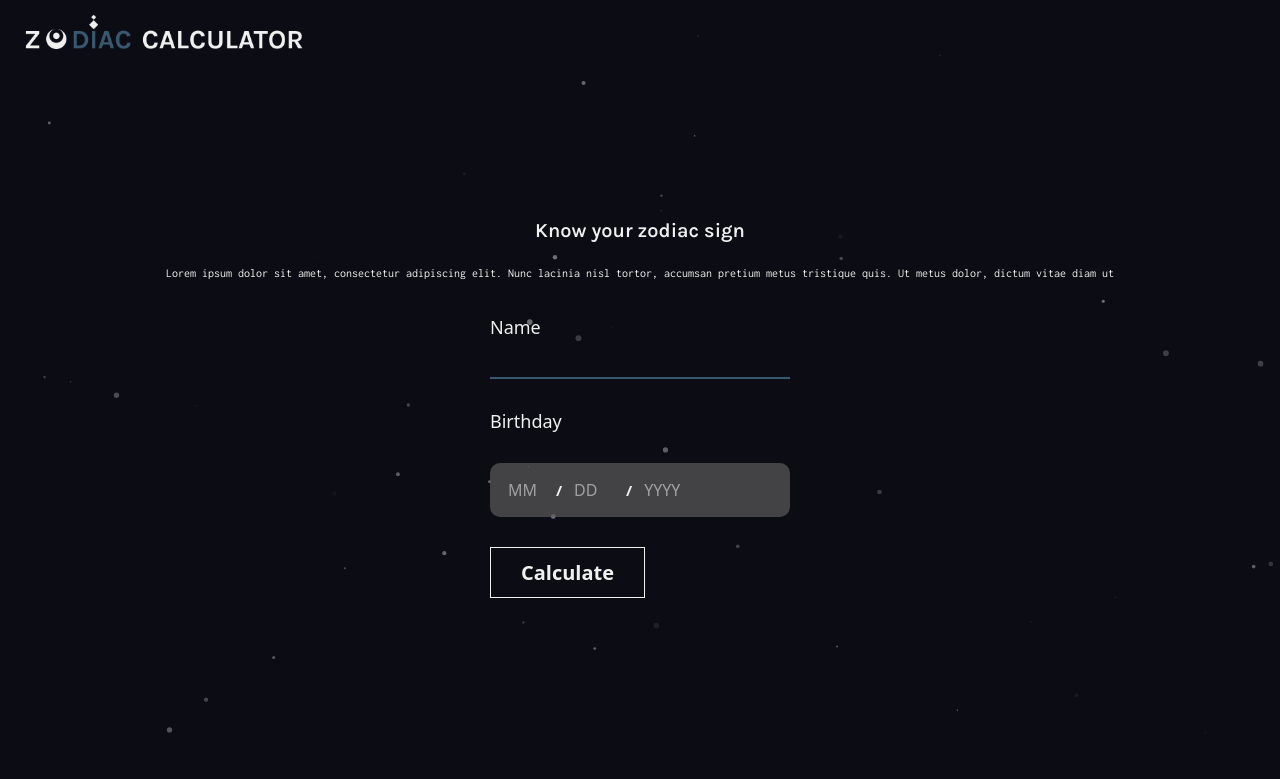
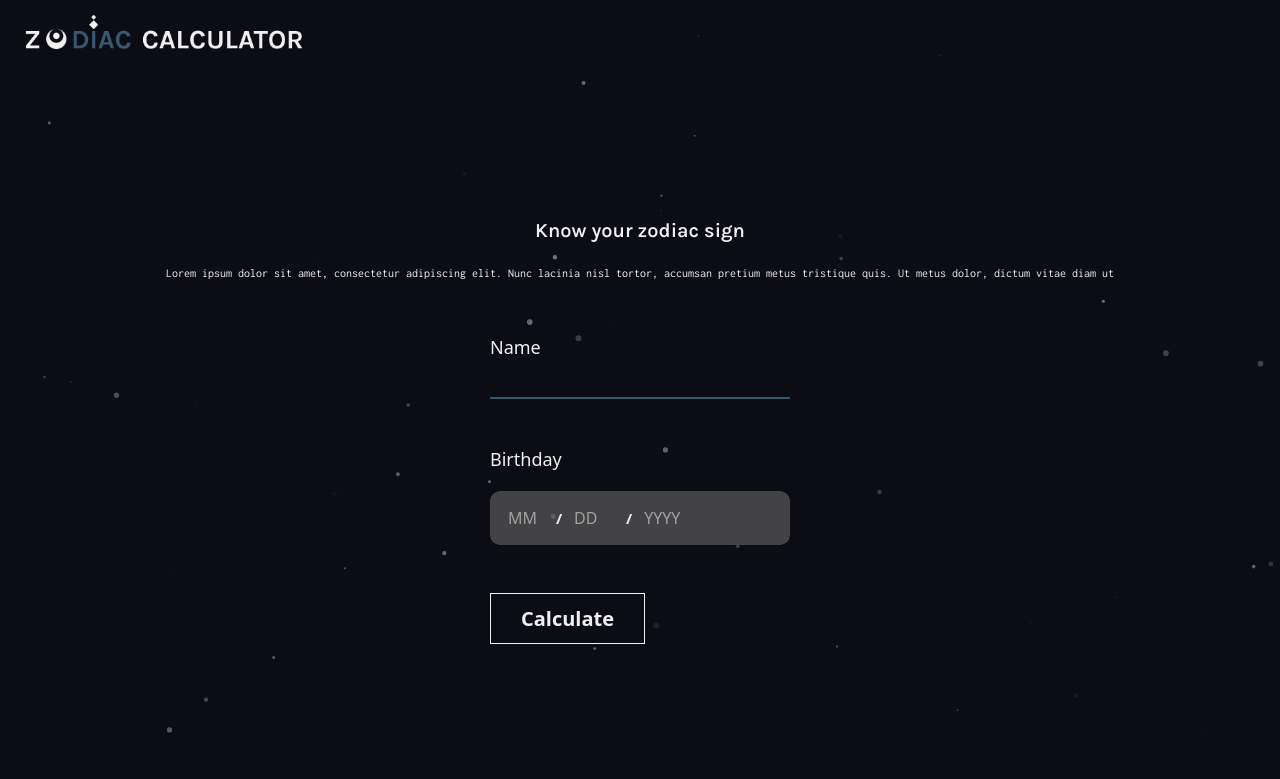
Before and after one commit to HummyDev7/zodiac-calculator, a PHP site: page / in a window 1280 px wide. Shown: the part 21-800 px from the top of the page. Run offline with PHP 8.4, Linux system fonts and the light colour scheme.

Commit message:
Finish the design for 320px (input page)

```diff
--- a/index.php
+++ b/index.php
@@ -51,13 +51,15 @@
                 <div class="name__text indicator__text">Name</div>
                 <input type="text" name="inputName" class="form__field">
             </div>
+            <div class="input__birthdayContainer">
               <div class="birhtday__text indicator__text">Birthday</div>
-            <div class="input__birthday">
+              <div class="inpt__bday">
                 <span id='birthday'>
                   <input type='text' name='month' id='month' placeholder="MM" maxlength='2' class='input-birthday'><span style="color: var(--clr-light);">/</span>
                   <input type='text' name='day' id='day' placeholder="DD" maxlength='2' class='input-birthday'> <span style="color: var(--clr-light);">/</span>
                   <input type='text' name='year' id='year' placeholder="YYYY" class='input-birthday' maxlength="4" >
                 </span>
+              </div>
             </div>
             <div class="submit__btn">
               <button type="submit" class="submit">Calculate</button>
--- a/styles/main.css
+++ b/styles/main.css
@@ -91,7 +91,8 @@
 .middle__content form{
   display: flex;
   flex-direction: column;
-  gap: var(--size-3xl);
+  gap: var(--size-5xl);
+	margin: var(--size-xl) 0 var(--size-5xl) 0;
 }
 
 /* styling dropdown */
@@ -127,7 +128,7 @@
   width: 200px;
 } */
 
-.input__birthday {
+.input__birthdayContainer{
   display: flex;
   flex-direction: column;
   gap: var(--size-xl);
@@ -152,7 +153,7 @@
 	background-color: transparent;
 }
 
-.input__birthday {
+.inpt__bday {
 	border-radius: 10px;
 	padding: 10px;
 	background-color: var(--clr-dark-gray);
```
Lines whose indentation alone changed are shown as unchanged.
